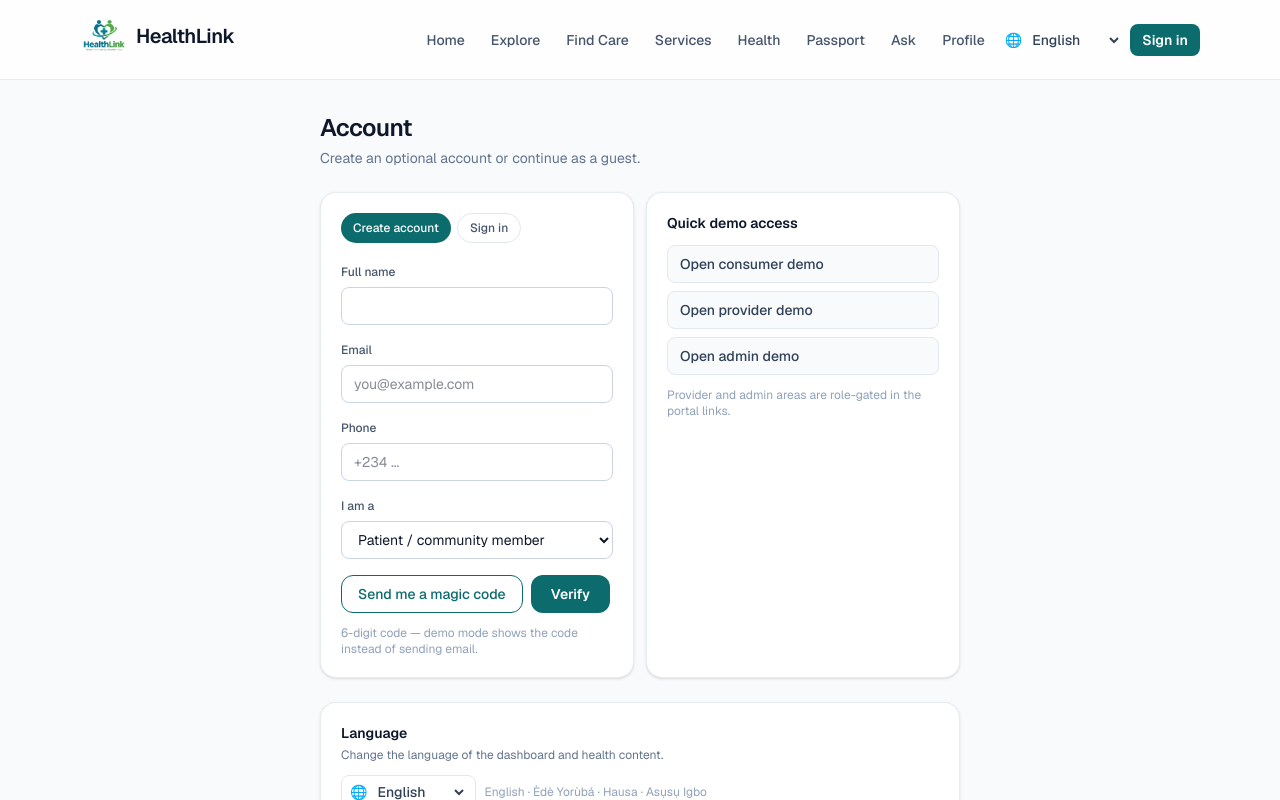
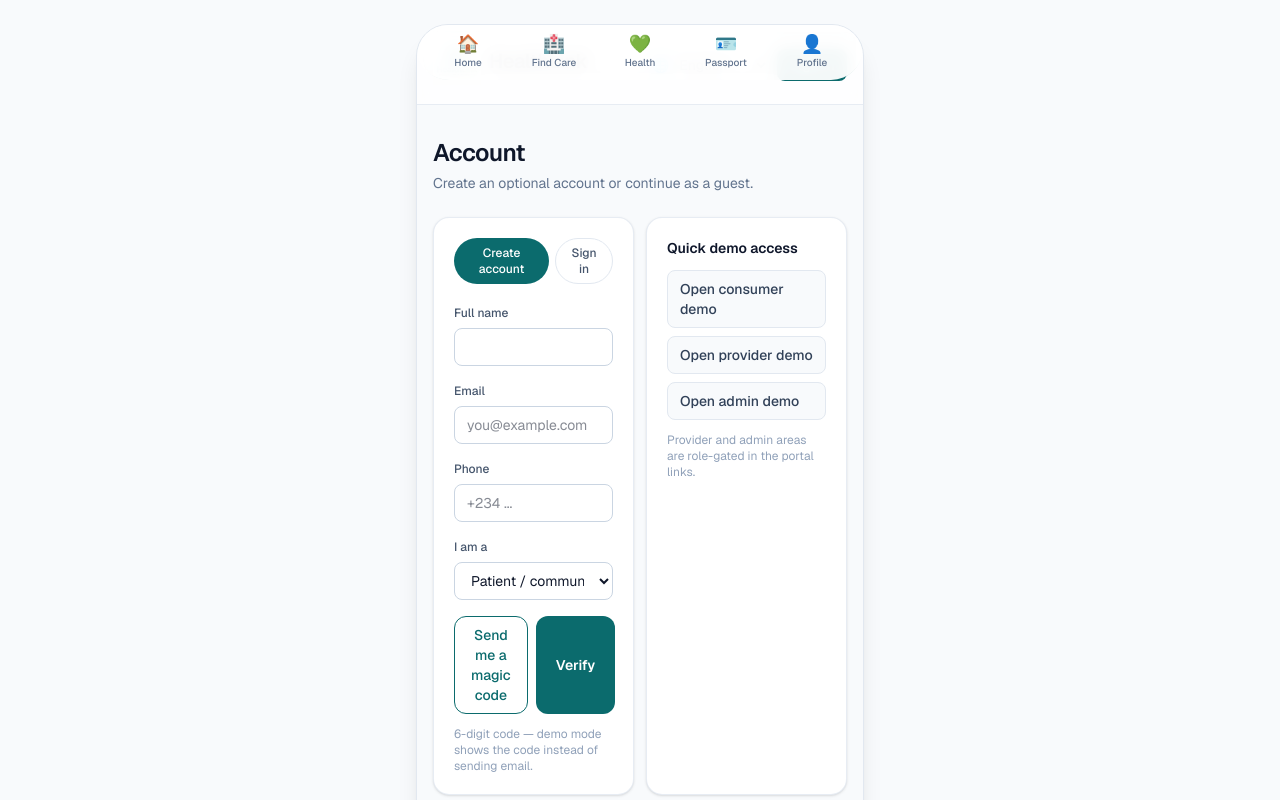
Before and after one commit to temmyadekunle/CareNBuddi, a Next.js app: page /account in a window 1280 px wide. Shown: the top 800 px of the page. Built offline with nearby package versions, Linux system fonts and the light colour scheme.

Commit message:
feat: phone-frame app shell so /app reads as a mobile app on desktop

```diff
--- a/app/(app)/layout.tsx
+++ b/app/(app)/layout.tsx
@@ -3,10 +3,12 @@ import { AppGuard } from "@/components/app-guard";
 
 export default function AppLayout({ children }: { children: React.ReactNode }) {
   return (
-    <>
+    <div className="mx-auto flex min-h-screen w-full max-w-md flex-col bg-slate-50 shadow-xl md:my-6 md:min-h-[calc(100vh-3rem)] md:overflow-hidden md:rounded-[2rem] md:border md:border-slate-200">
       <Nav />
-      <AppGuard>{children}</AppGuard>
+      <div className="flex-1">
+        <AppGuard>{children}</AppGuard>
+      </div>
       <div className="h-20 md:hidden" />
-    </>
+    </div>
   );
 }
--- a/components/nav.tsx
+++ b/components/nav.tsx
@@ -36,7 +36,7 @@ export function Nav() {
         </Link>
         <div className="flex items-center gap-2">
           <nav
-            className="hidden items-center gap-0.5 overflow-x-auto md:flex"
+            className="hidden"
             aria-label="Primary"
           >
             {consumerLinks.map((link) => {
@@ -89,7 +89,7 @@ export function Nav() {
           )}
         </div>
       </div>
-      <nav className="fixed inset-x-0 bottom-0 z-20 border-t border-slate-200/80 bg-white/95 backdrop-blur md:hidden" aria-label="Mobile">
+      <nav className="fixed bottom-0 left-1/2 z-20 w-full max-w-md -translate-x-1/2 border-t border-slate-200/80 bg-white/95 backdrop-blur md:bottom-6 md:rounded-b-[2rem]" aria-label="Mobile">
         <div className="mx-auto flex max-w-lg items-stretch justify-around px-2 py-1.5">
           {[
             { href: "/app", icon: "🏠", label: t("n_home") },
```
